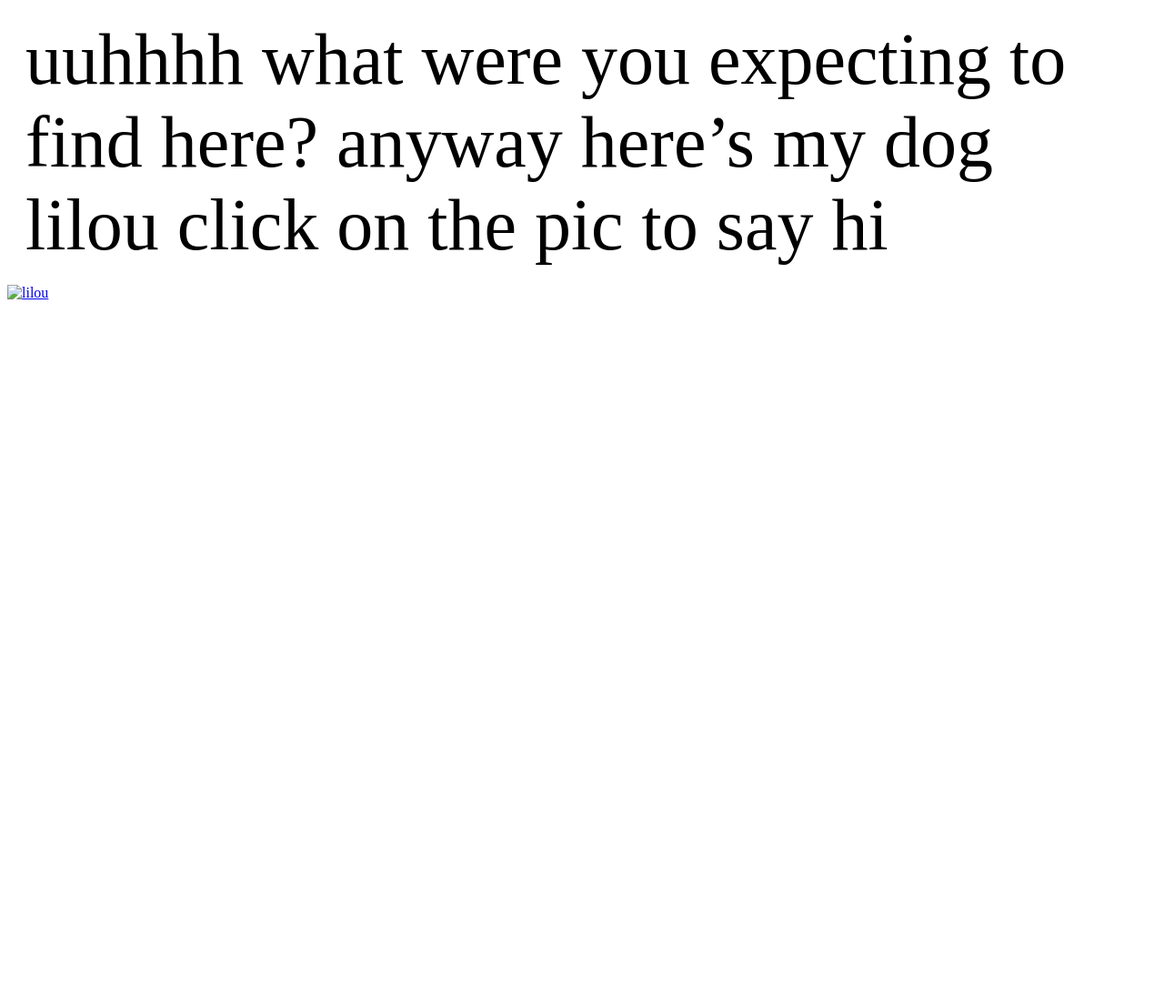
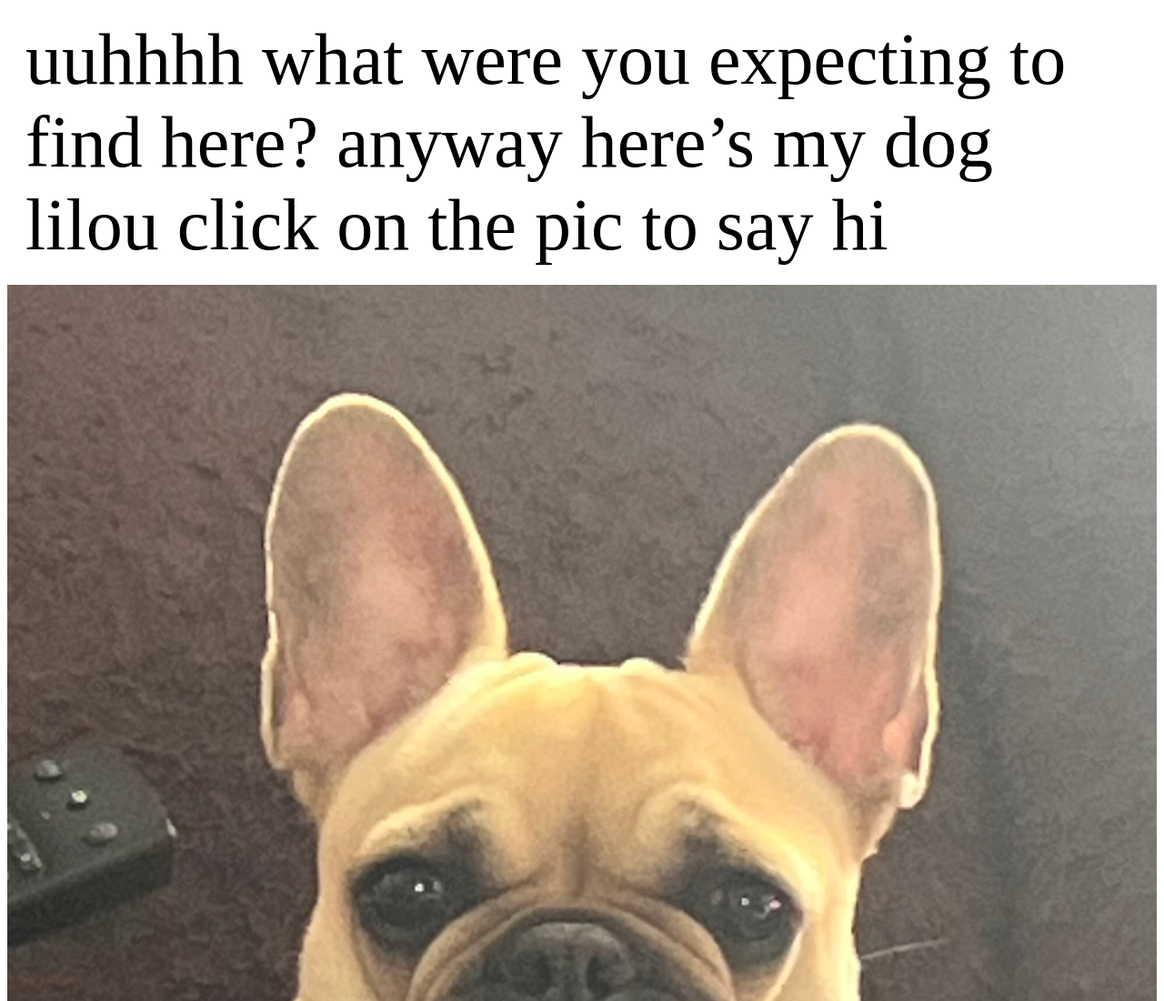
Before and after one commit to PoliFanny/PoliFanny.github.io, a plain HTML site: page index.html in a window 1280 px wide. Shown: the top 1100 px of the page at 91% size. Before the commit the page ends 800 px from the top, so only its background shows below. Drawn offline with Linux system fonts and the light colour scheme.

Commit message:
Update index.html

```diff
--- a/index.html
+++ b/index.html
@@ -9,6 +9,6 @@
 <body>
 
 	<p>uuhhhh what were you expecting to find here? anyway here’s my dog lilou click on the pic to say hi</p>
-	<a href="https://www.nintendo.com/fr-fr/Jeux/Jeux-Nintendo-Switch/Xenoblade-Chronicles-Definitive-Edition-1633054.html"><img src="img/lilou.jpeg" alt="lilou"/></a>
+	<a href="https://www.nintendo.com/fr-fr/Jeux/Jeux-Nintendo-Switch/Xenoblade-Chronicles-Definitive-Edition-1633054.html"><img src="lilou.jpeg" alt="lilou"/></a>
 
 </body>
```
